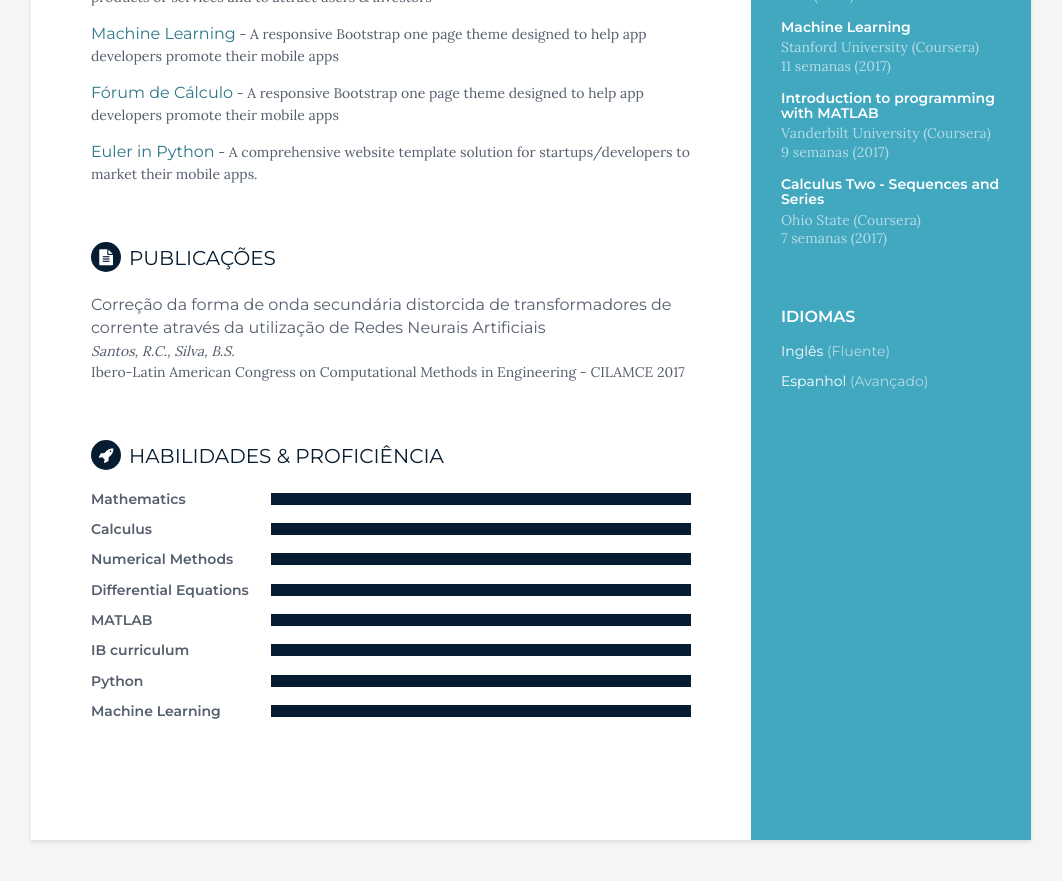
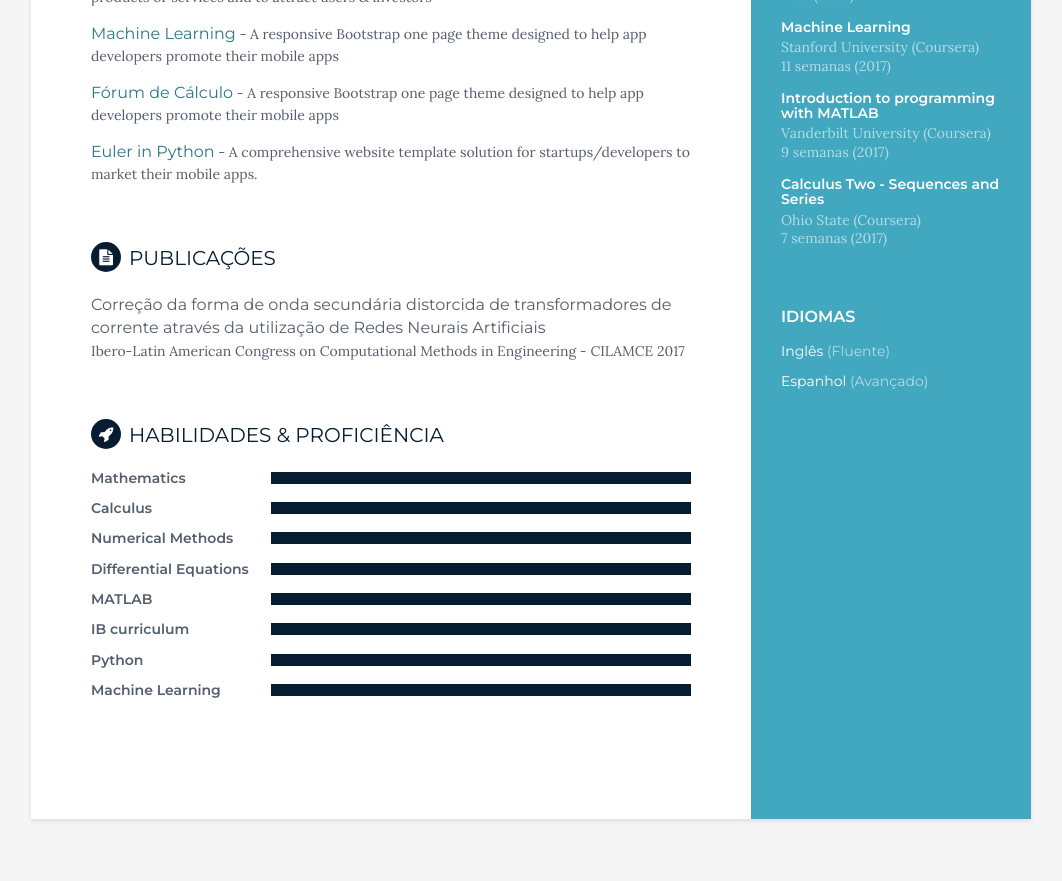
Before and after one commit to bru1987/bru1987.github.io, a Jekyll site: the page built from cv.html, in a window 1280 px wide and 900 px high, scrolled down 1110 px. Shown: the top 881 px of the window, without its empty margins (109-1171 px from the left). Built offline with Jekyll 4.4.1, drawn with Linux system fonts in a browser that asks for light colours.

Commit message:
authors removed (publication)

```diff
--- a/_data/publications.yml
+++ b/_data/publications.yml
@@ -1,5 +1,5 @@
 publications:
   - paper:
     title: "Correção da forma de onda secundária distorcida de transformadores de corrente através da utilização de Redes Neurais Artificiais"
-    authors: Santos, R.C., Silva, B.S.
+    authors:
     conference: "Ibero-Latin American Congress on Computational Methods in Engineering - CILAMCE 2017"
```
Also changed, not shown: 1 other file.
